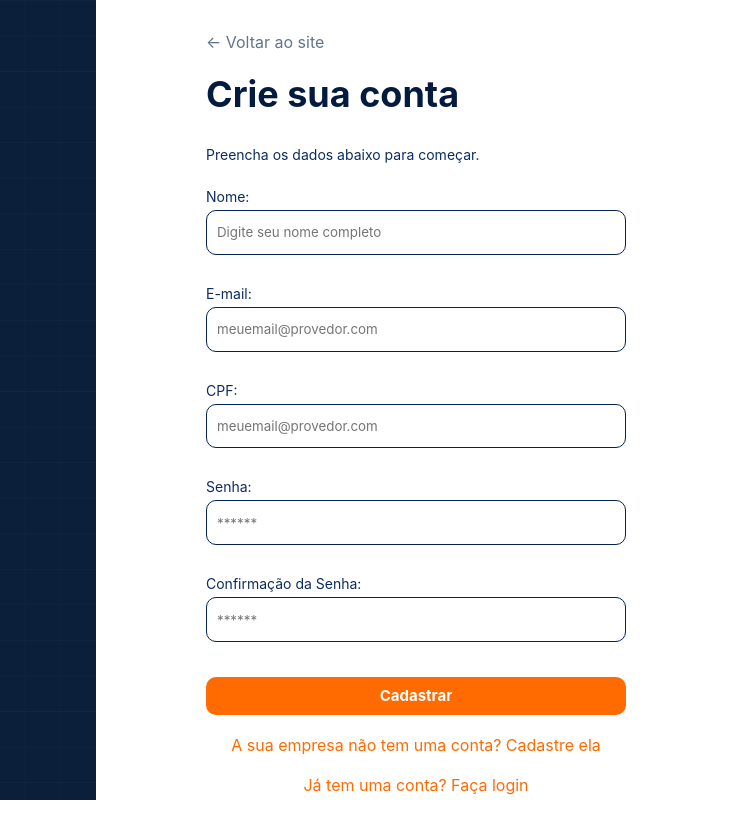
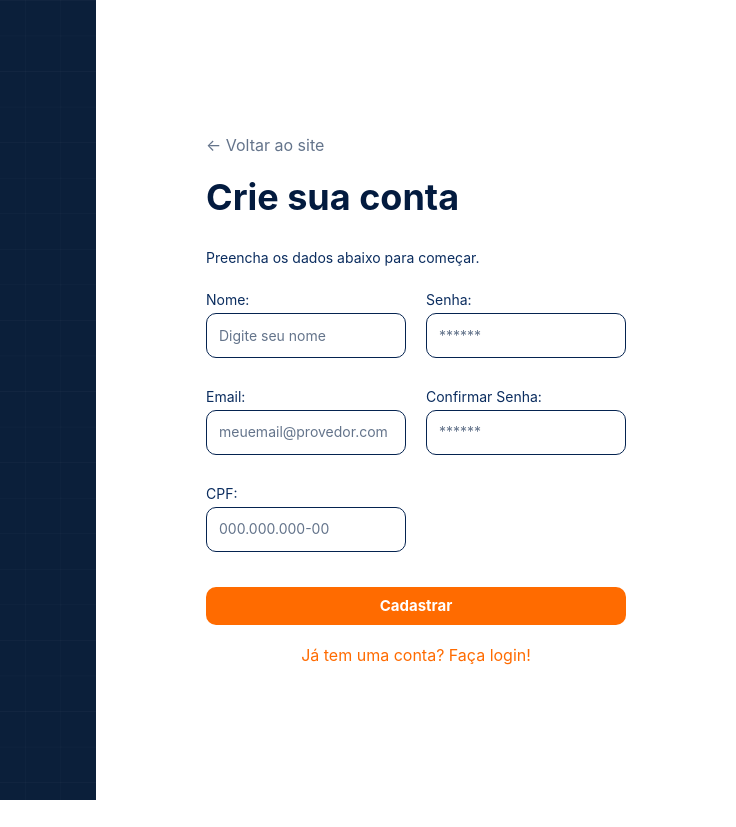
Before and after one commit to VoltixEnergy/Site_Institucional, a website: page web-data-viz/public/cadastro.html in a window 1280 px wide. Shown: the full height of the page, 544-1280 px from the left. After the commit the page ends 800 px from the top, so only its background shows below. Drawn offline with Linux system fonts and the light colour scheme.

Commit message:
correção nas telas de cadastro

```diff
--- a/web-data-viz/public/cadastro.html
+++ b/web-data-viz/public/cadastro.html
@@ -59,21 +59,36 @@
 
             <span class="subtitulo">Preencha os dados abaixo para começar.</span>
 
-            <span>Nome:</span><input id="nome_input" type="text" placeholder="Digite seu nome completo">
+            <div class="cadastro_geral">
 
-            <span>E-mail:</span><input id="email_input" type="text" placeholder="meuemail@provedor.com">
+              <div class="coluna_cadastro1">
 
-            <span>CPF:</span><input id="cpf_input" type="text" placeholder="meuemail@provedor.com">
+                  <span>Nome:</span>
+                  <input type="text" placeholder="Digite seu nome">
 
-            <span>Senha:</span><input id="senha_input" type="password" placeholder="******">
+                  <span>Email:</span>
+                  <input type="email" placeholder="meuemail@provedor.com">
 
-            <span>Confirmação da Senha:</span><input id="confirmacao_senha_input" type="password" placeholder="******">
+                  <span>CPF:</span>
+                  <input type="text" placeholder="000.000.000-00">
+
+              </div>
+
+              <div class="coluna_cadastro2">
+
+                  <span>Senha:</span>
+                  <input type="password" placeholder="******">
+
+                  <span>Confirmar Senha:</span>
+                  <input type="password" placeholder="******">
+
+              </div>
+
+          </div>
 
             <button id="botao_cadastrar" onclick="cadastrar()">Cadastrar</button>
 
-            <a href="cadastro_empresa.html" class="ir_cadastro">A sua empresa não tem uma conta? Cadastre ela</a>
-
-            <a href="login.html" class="ir_cadastro">Já tem uma conta? Faça login</a>
+            <a href="login.html" class="ir_cadastro">Já tem uma conta? Faça login!</a>
 
             <div id="cardErro">
               <span id="mensagem_erro"></span>
--- a/web-data-viz/public/css/estilo.css
+++ b/web-data-viz/public/css/estilo.css
@@ -517,6 +517,7 @@
   justify-content: center;
   gap: 4rem;
   padding: 0;
+  flex-direction: row;
 }
 
 .metrics-text {
@@ -1068,8 +1069,3 @@
 .mudarNome img{
   width: 1.5rem;
 }
-
-.metrics-container {
-  display: flex;
-  flex-direction: column;
-}
--- a/web-data-viz/public/css/login_cadastro.css
+++ b/web-data-viz/public/css/login_cadastro.css
@@ -207,6 +207,31 @@
     font-size: 3rem;
 }
 
+.cadastro_geral{
+    display: flex;
+    gap: 20px;
+    width: 100%;
+}
+
+.coluna_cadastro1,
+.coluna_cadastro2{
+    flex: 1;
+    display: flex;
+    flex-direction: column;
+}
+
+.info_login input{
+    width: 100%;
+    height: 2.8rem;
+    border-radius: 10px;
+    padding: 0 12px;
+}
+
+.info_login input::placeholder{
+    color: #64748B;
+    font-size: 14px;
+}
+
 @media (max-width: 1024px){
 
     .info_esquerda{
```
Also changed, not shown: web-data-viz/public/cadastro_empresa.html (+2 -2 lines).
